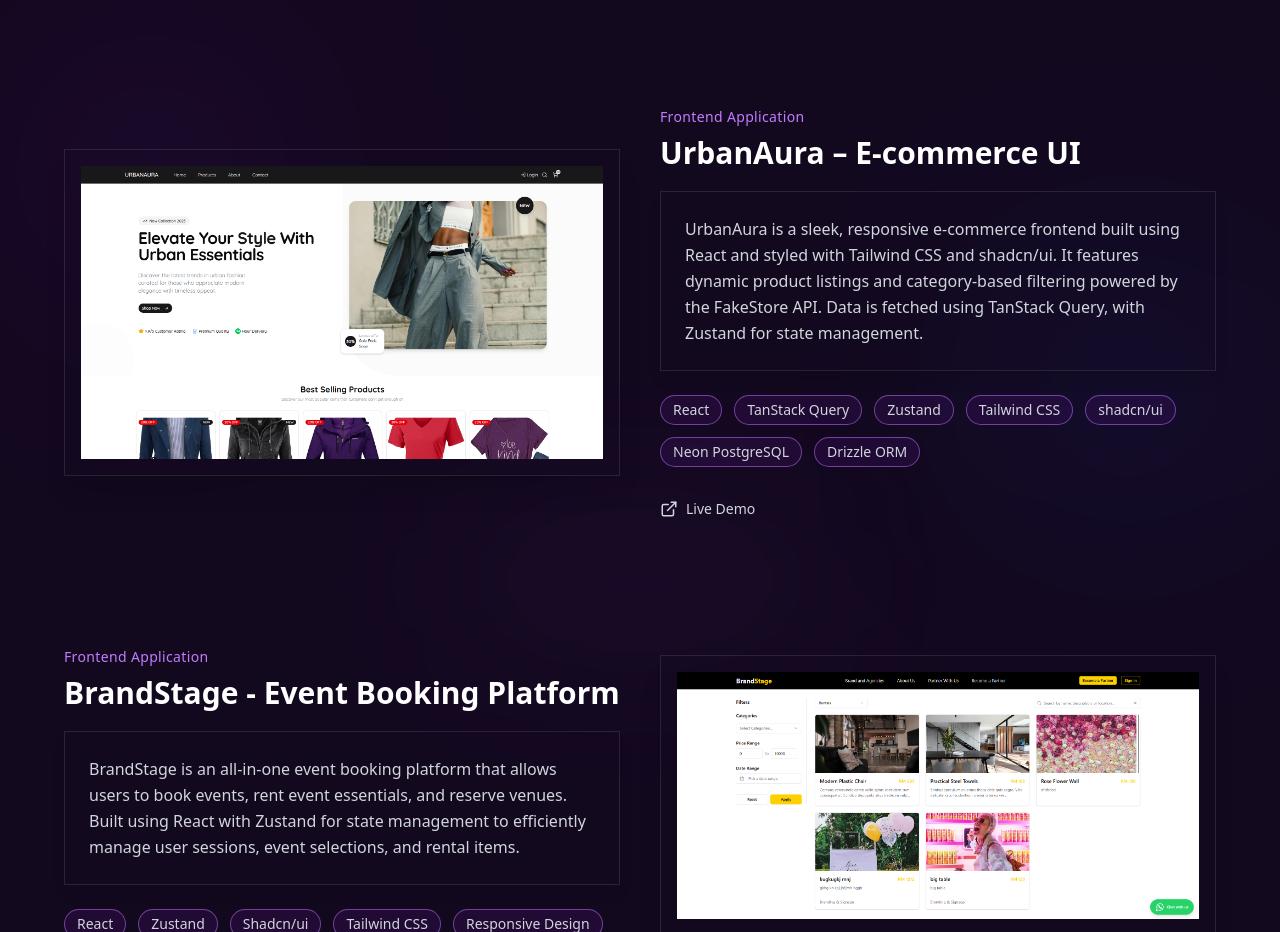
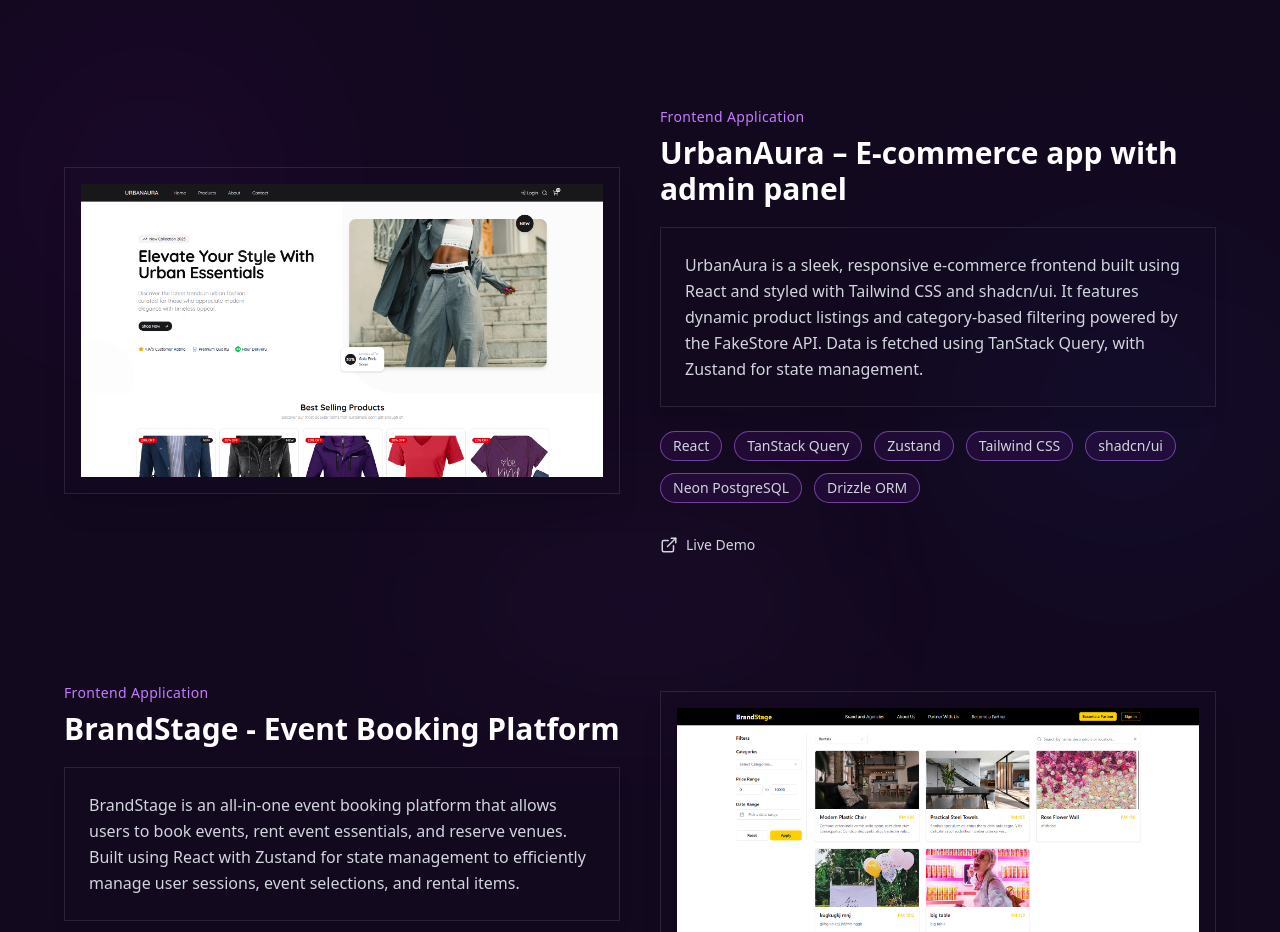
Before and after one commit to bimal009/PortfolioMain, a Next.js app: page / in a window 1280 px wide. Shown: the part 1380-2312 px from the top of the page. Built offline with nearby package versions, Linux system fonts and the light colour scheme.

Commit message:
Update project title in ProjectShowcase component for clarity and consistency with functionality.

```diff
--- a/components/ProjectShowcase.tsx
+++ b/components/ProjectShowcase.tsx
@@ -125,7 +125,7 @@
             category: "Full Stack Application"
         },
         {
-            title: "UrbanAura – E-commerce UI",
+            title: "UrbanAura – E-commerce app with admin panel",
             slug: "urbanaura-ecommerce-ui",
             description: "UrbanAura is a sleek, responsive e-commerce frontend built using React and styled with Tailwind CSS and shadcn/ui. It features dynamic product listings and category-based filtering powered by the FakeStore API. Data is fetched using TanStack Query, with Zustand for state management.",
             imageSrc: "/project2.png", // Add your project image here
```
